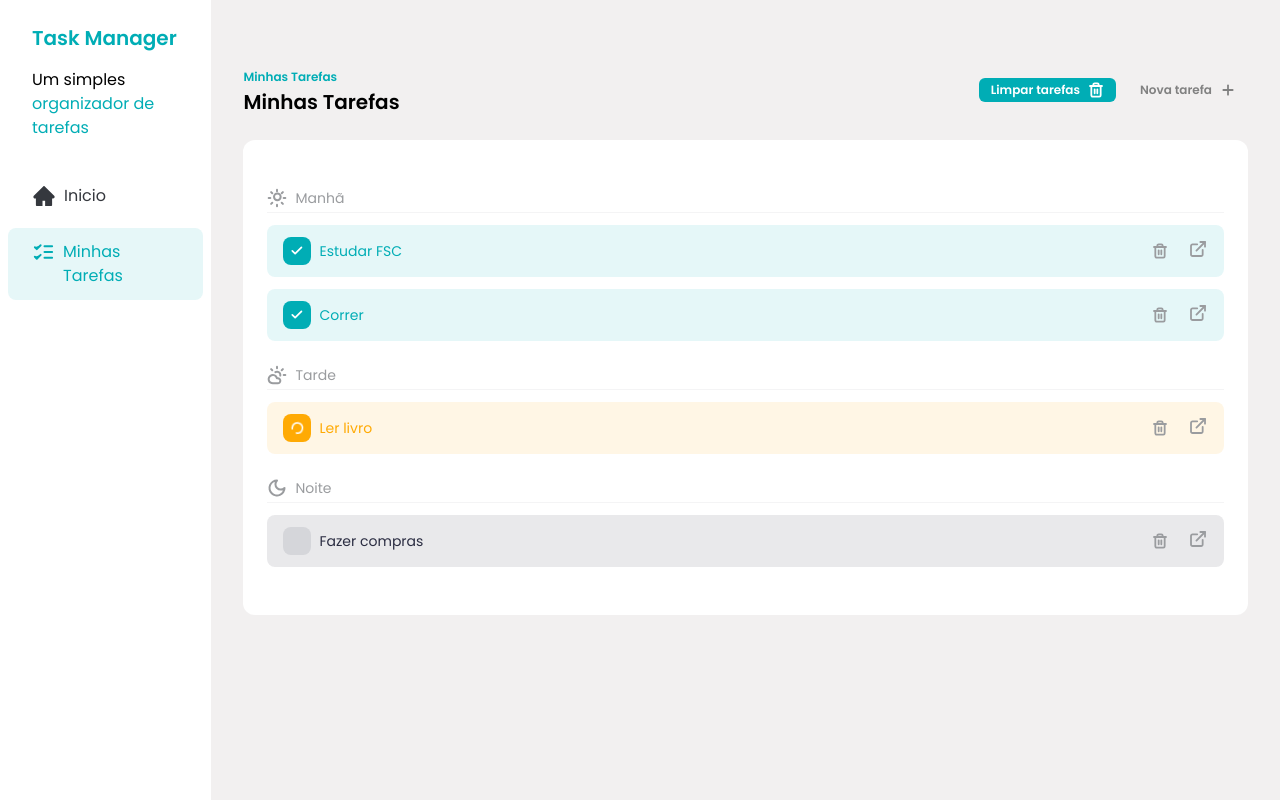
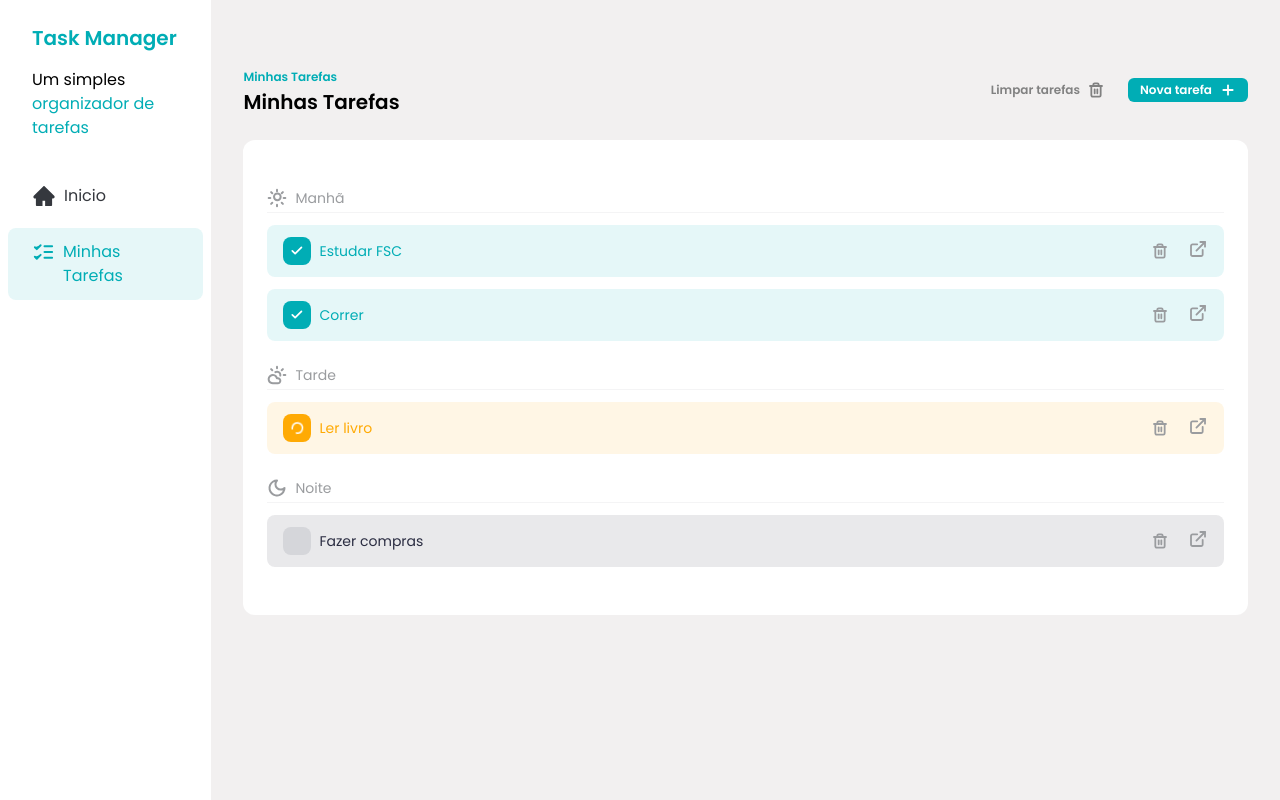
Before and after one commit to DouglasRamosP/task-manager, a React (Vite) app: page / in a window 1280 px wide. Built offline with nearby package versions, Linux system fonts and the light colour scheme.

Commit message:
refactor: add tailwind-variants to Button component

```diff
--- a/src/components/AddTaskDialog.jsx
+++ b/src/components/AddTaskDialog.jsx
@@ -127,7 +127,7 @@ const AddTaskDialog = ({ isOpen, onClose, handleSubmit }) => {
                 <div className="flex gap-3">
                   <Button
                     onClick={onClose}
-                    variant="secondary"
+                    color="secondary"
                     className="w-full"
                     size={"large"}
                     text={"Cancelar"}
--- a/src/components/Button.jsx
+++ b/src/components/Button.jsx
@@ -1,39 +1,36 @@
+import { tv } from "tailwind-variants"
+
 const Button = ({
   icon,
   text,
-  variant = "primary",
+  color = "primary",
   size = "small",
   onClick,
   className,
   ...rest
 }) => {
-  const getVariantClasses = () => {
-    if (variant === "primary") {
-      return "bg-brand-primary text-white"
-    }
-
-    if (variant === "ghost") {
-      return "bg-transparent text-brand-dark-gray"
-    }
-
-    if (variant === "secondary") {
-      return "bg-brand-light-gray text-brand-dark-blue"
-    }
-  }
-
-  const getSizeClasses = () => {
-    if (size === "small") {
-      return "px-3 py-1 text-xs"
-    }
-
-    if (size === "large") {
-      return "px-3 py-2 text-sm"
-    }
-  }
+  const button = tv({
+    base: "flex items-center justify-center gap-2 rounded-md font-semibold transition hover:opacity-75",
+    variants: {
+      color: {
+        primary: "bg-brand-primary text-white",
+        ghost: "bg-transparent text-brand-dark-gray",
+        secondary: "bg-brand-light-gray text-brand-dark-blue",
+      },
+      size: {
+        small: "px-3 py-1 text-xs",
+        large: "px-3 py-2 text-sm",
+      },
+    },
+    defaultVariants: {
+      color: "primary",
+      size: "small",
+    },
+  })
 
   return (
     <button
-      className={`flex items-center justify-center gap-2 rounded-md font-semibold transition hover:opacity-75 ${getVariantClasses()} ${getSizeClasses()} ${className}`}
+      className={button({ color, size, className })}
       onClick={onClick}
       {...rest}
     >
--- a/src/components/TaskItem.jsx
+++ b/src/components/TaskItem.jsx
@@ -41,7 +41,7 @@ const TaskItem = ({ task, handleCheckboxClick, handleDeleteClick }) => {
       </div>
       <div className="flex gap-2">
         <Button
-          variant="ghost"
+          color="ghost"
           icon={<TrashIcon className="text-brand-text-gray" />}
           onClick={() => handleDeleteClick(task.id)}
         />
--- a/src/components/Tasks.jsx
+++ b/src/components/Tasks.jsx
@@ -67,13 +67,9 @@ const Tasks = () => {
         </div>
 
         <div className="flex items-center gap-3">
+          <Button color="ghost" text="Limpar tarefas" icon={<TrashIcon />} />
           <Button
-            variant="primary"
-            text="Limpar tarefas"
-            icon={<TrashIcon />}
-          />
-          <Button
-            variant="ghost"
+            color="primary"
             text="Nova tarefa"
             icon={<AddIcon />}
             onClick={() => setAddTaskDialogIsOpen(true)}
```
